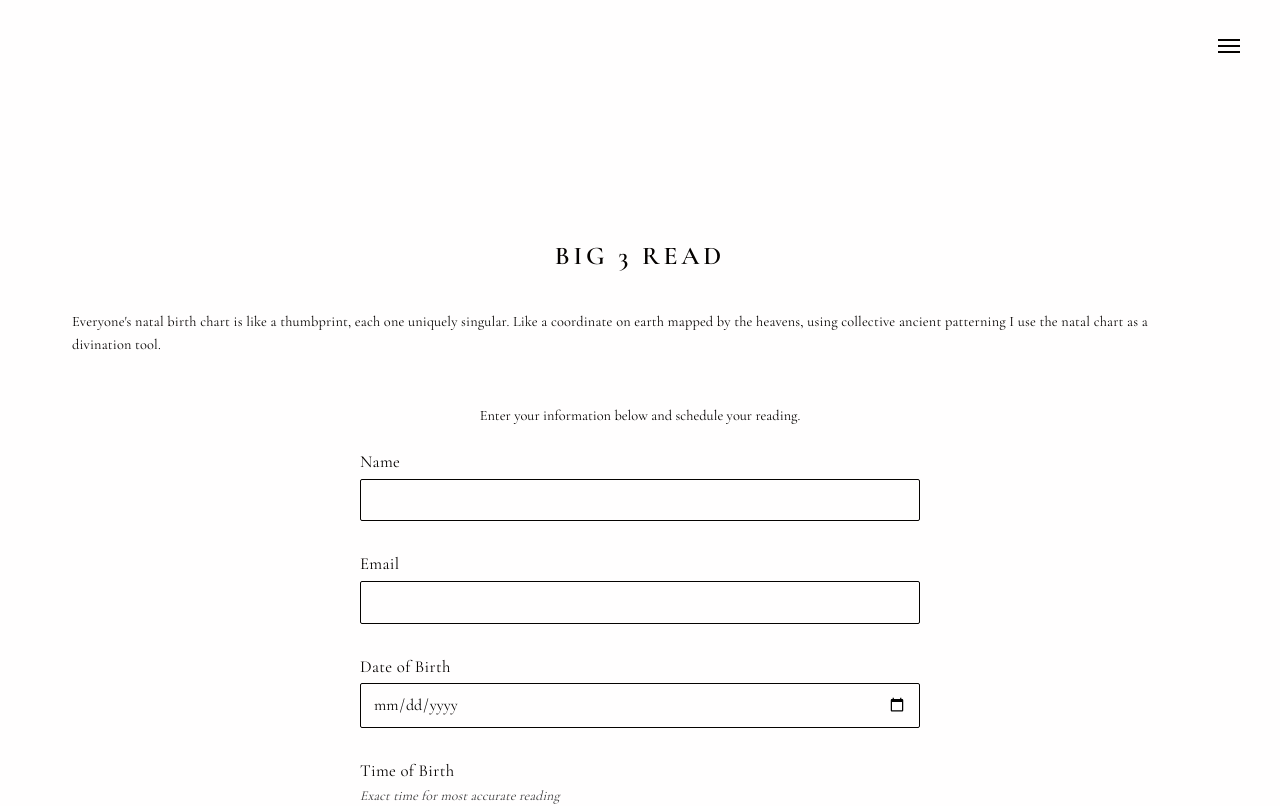
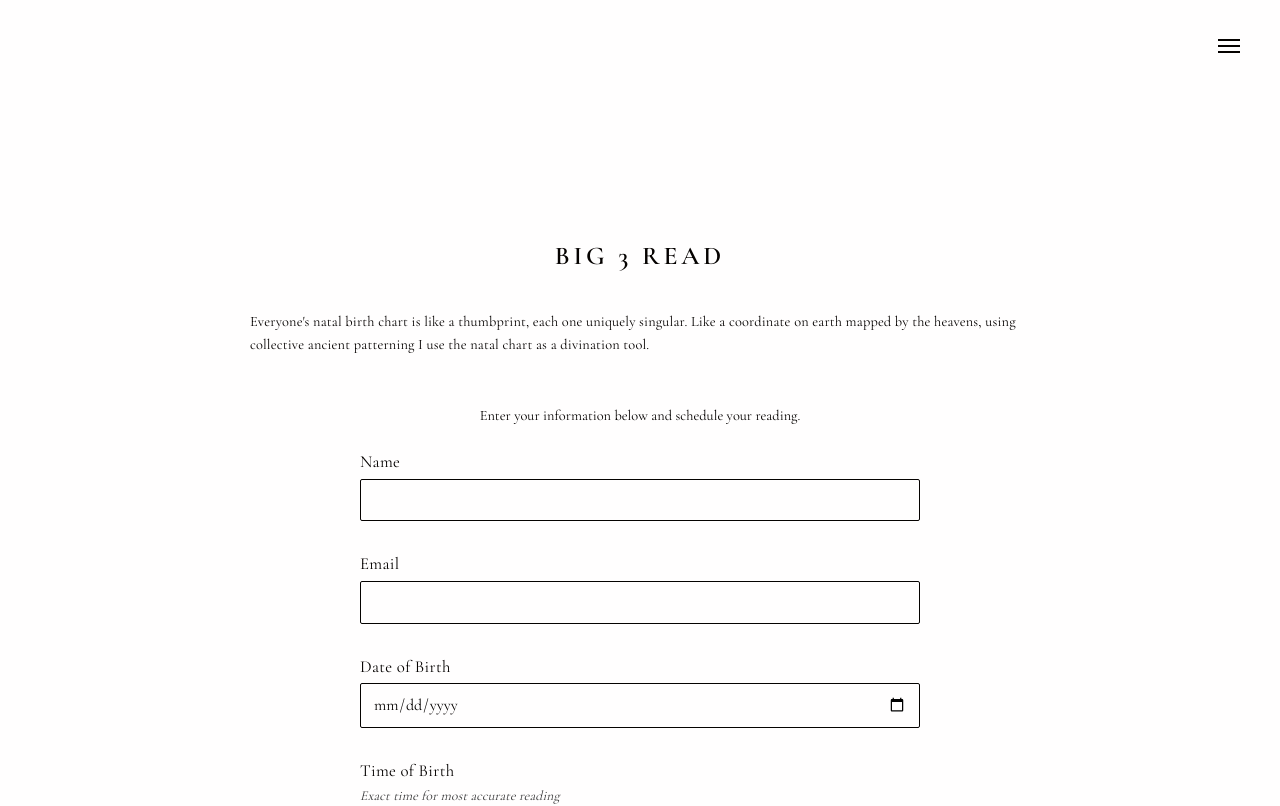
Before and after one commit to lgneubauer/lydiagrace, a Next.js app: page /astro-reading in a window 1280 px wide. Shown: the top 806 px of the page. Built offline with nearby package versions, Linux system fonts and the light colour scheme.

Commit message:
update mobile spacing

```diff
--- a/app/subpage.css
+++ b/app/subpage.css
@@ -1158,14 +1158,16 @@
 @media (min-width: 1025px) {
   .astro__description,
   .astro__form-intro {
+    min-width: 0;
     font-size: 0.9rem;
     -webkit-hyphens: none;
     hyphens: none;
   }
 
   .astro__body {
-    max-width: 680px;
+    max-width: 780px;
     margin-bottom: 3rem;
+    min-width: 0;
   }
 
   .astro__form {
```
